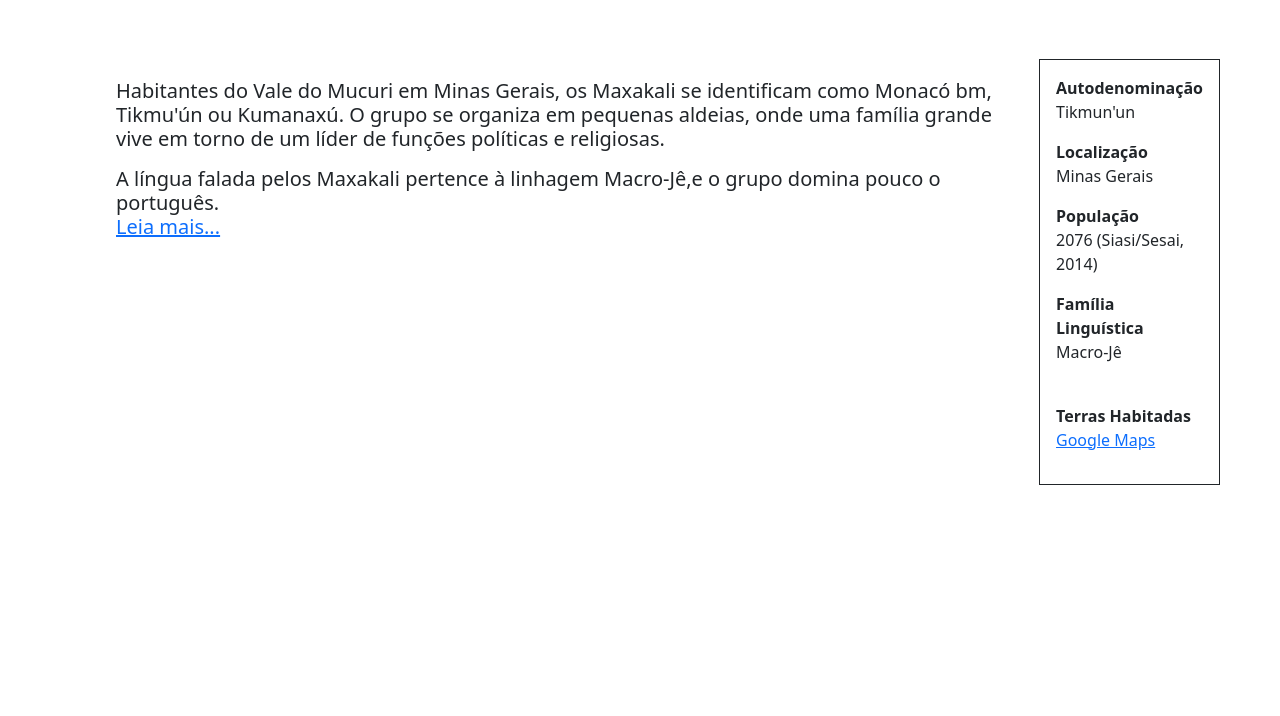
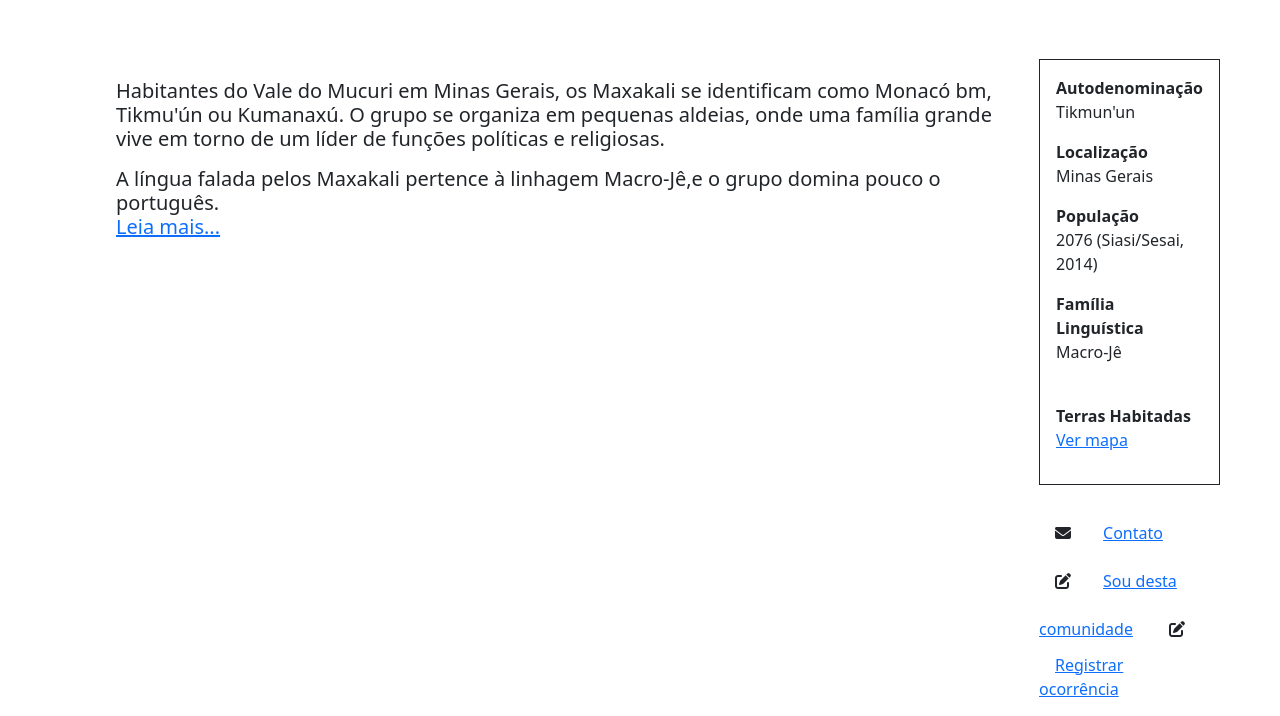
Before and after one commit to ICEI-PUC-Minas-PMV-SI/pmv-si-2021-1-e1-proj-web-t1-wikipedia-indigenas, a plain HTML site: page src/tribos/maxakali.html in a window 1280 px wide. Shown: the part 426-1142 px from the top of the page. Before the commit the page ends 911 px from the top, so only its background shows below. Drawn offline with nearby package versions, Linux system fonts and the light colour scheme.

Commit message:
add link do mapa no 'ver mapa', add itens embaixo da tabela de infos

```diff
--- a/src/css/tribos.css
+++ b/src/css/tribos.css
@@ -15,11 +15,21 @@
 
 /* right column */
 .rcol {
+  margin: 0 60px 0 15px;
+  width: 30%;
+}
+
+.rcol > * {
   padding: 1em 1em 1em 1em;
+}
+
+#rcol-info {
   border-width: 1px;
   border-style: solid;
-  margin: 0 60px 0 15px;
-  width: 30%;
+}
+#rcol-links {
+
+
 }
 
 .content-wrapper {
--- a/src/tribos/maxakali.html
+++ b/src/tribos/maxakali.html
@@ -7,6 +7,7 @@
   <link rel="stylesheet" type="text/css" href="../css/bootstrap.min.css">
   <link rel="stylesheet" type="text/css" href="../css/wiki.css">
   <link rel="stylesheet" type="text/css" href="../css/tribos.css">
+  <script src="https://kit.fontawesome.com/0f2e87eb27.js" crossorigin="anonymous"></script>
 </head>
 
 <body>
@@ -45,6 +46,7 @@
         </div> <!-- mcol -->
 
         <div class="rcol">
+          <div id="rcol-info">
           <b>Autodenominação</b><br>
           <p>Tikmun'un</p>
           <b>Localização</b><br>
@@ -54,7 +56,13 @@
           <b>Família Linguística</b><br>
           <p>Macro-Jê</p><br>
           <b>Terras Habitadas</b>
-          <p><a href="link aqui" target="_blank">Google Maps</a></p>
+          <p><a href="https://mapa.eco.br/v1/?lang=pt-br&layers%5B%5D=tis.markers&layers%5B%5D=tis.limits&layers%5B%5D=jurisdicao.amlegal&baseLayer=base.topographic&center%5B%5D=-16.84496215555556&center%5B%5D=-40.709152221679695&zoom=11&minZoom=4&maxZoom=15" target="_blank">Ver mapa</a></p>
+        </div>
+          <br>
+          <i class="fas fa-envelope"></i><a href="LINK AQUI" target="_blank">Contato</a>
+          <i class="fas fa-edit"></i><a href="LINK AQUI" target="_blank">Sou desta comunidade</a>
+          <i class="fas fa-edit"></i><a href="LINK AQUI" target="_blank">Registrar ocorrência</a>
+
         </div> <!-- rcol -->
 
       </div> <!-- content-wrapper -->
```
